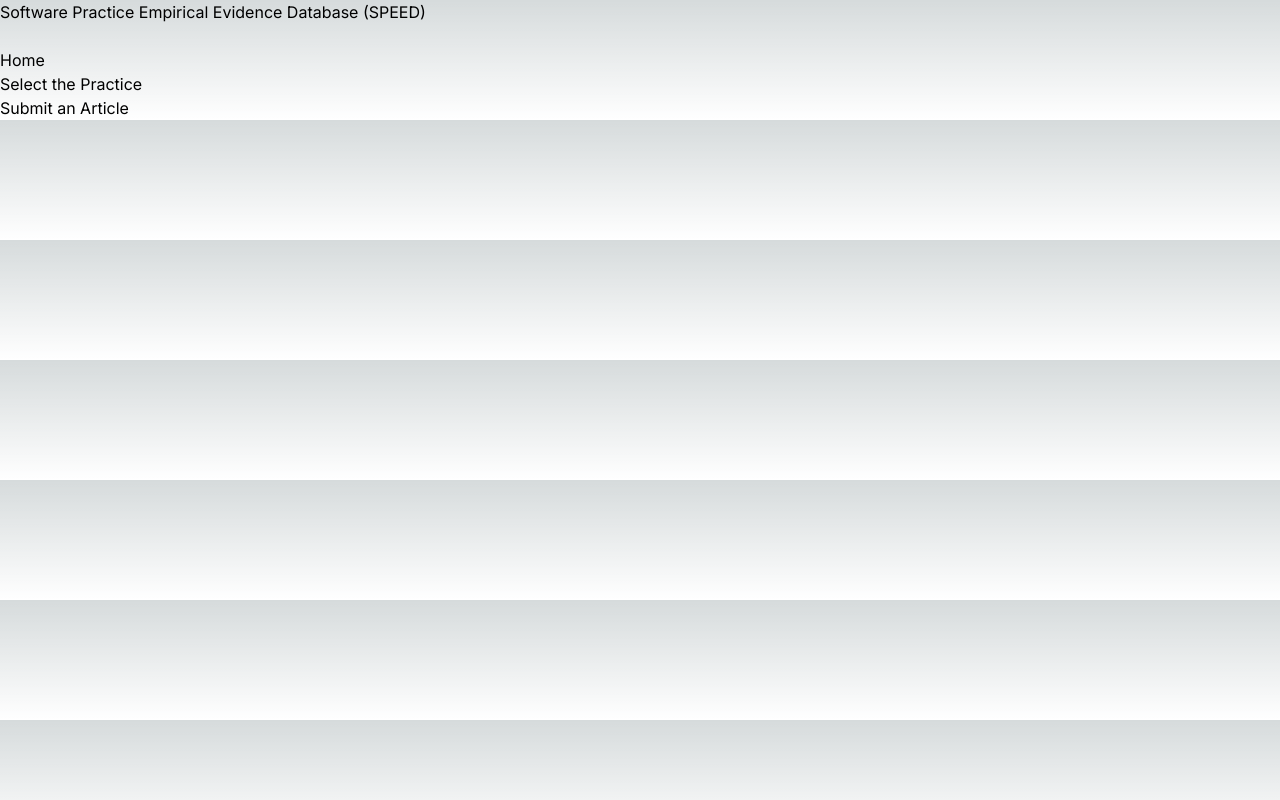
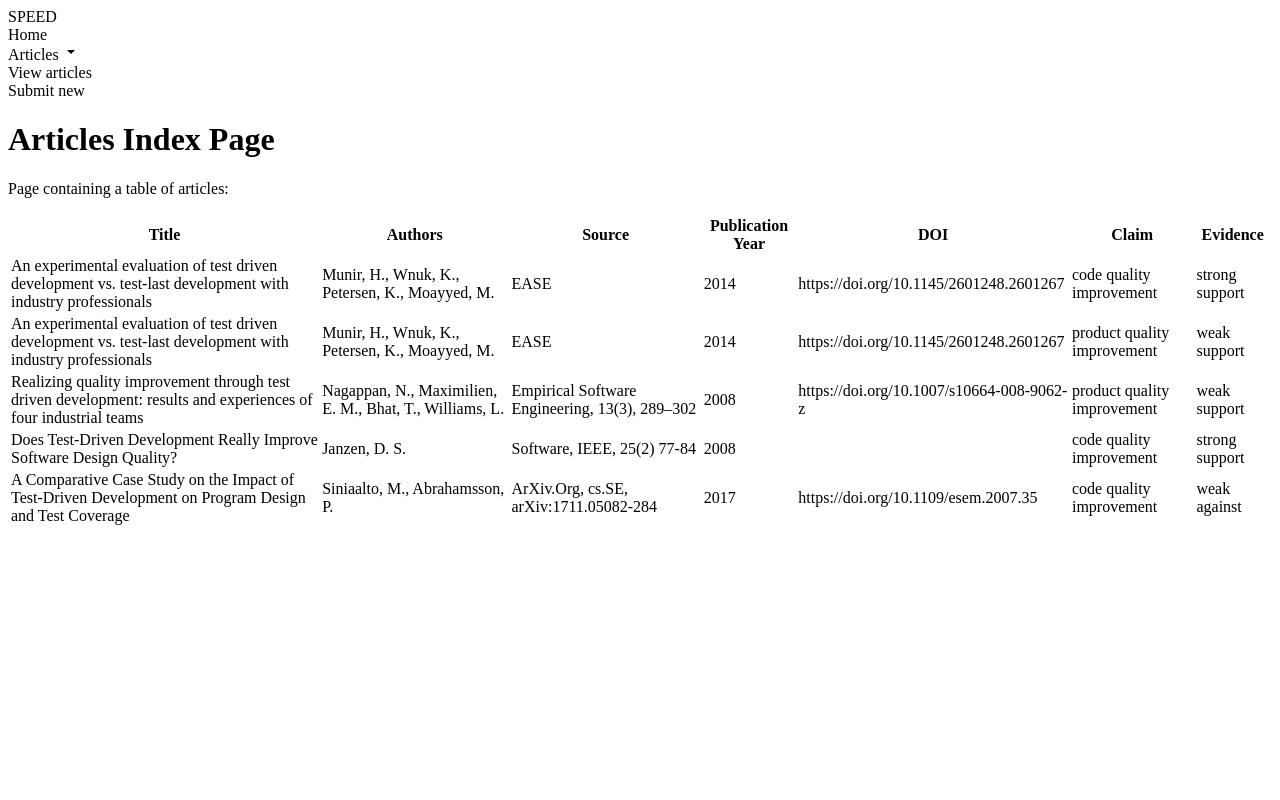
Before and after one commit to QwerldonGamm/Worksheet_4, a Next.js app in the folder frontend/: page / in a window 1280 px wide. Built offline with nearby package versions, Linux system fonts and the light colour scheme.

Commit message:
working fronted yayay the dummy data sucs

```diff
--- a/frontend/app/page.tsx
+++ /dev/null
@@ -1,21 +0,0 @@
-import Link from "next/link";
-export default function Home() {
-return (
-<div>
-<h1>Software Practice Empirical Evidence Database (SPEED)</h1>
-<br />
-<ul className="header">
-<li>
-<Link href="/">Home</Link>
-</li>
-<li>
-<Link href="/SEPractice">Select the Practice</Link>
-</li>
-<li>
-<Link href="/SubmitArticle">Submit an Article</Link>
-</li>
-</ul>
-<div className="content"></div>
-</div>
-);
-}
--- a/frontend/package.json
+++ b/frontend/package.json
@@ -16,9 +16,13 @@
     "eslint": "8.47.0",
     "eslint-config-next": "13.4.16",
     "next": "13.4.16",
+    "next-auth": "^4.23.1",
     "postcss": "8.4.28",
     "react": "18.2.0",
     "react-dom": "18.2.0",
+    "react-hook-form": "^7.45.4",
+    "react-icons": "^4.10.1",
+    "sass": "^1.65.1",
     "tailwindcss": "3.3.3",
     "typescript": "5.1.6"
   }
--- a/frontend/src/components/PopulatedNavBar.tsx
+++ b/frontend/src/components/PopulatedNavBar.tsx
@@ -0,0 +1,23 @@
+import { IoMdArrowDropdown } from "react-icons/io";
+import NavBar from "./nav/NavBar";
+import NavDropdown from "./nav/NavDropdown";
+import NavItem from "./nav/NavItem";
+
+const PopulatedNavBar = () => {
+    return (
+    <NavBar>
+    <NavItem>SPEED</NavItem>
+    <NavItem route="/" end>
+    Home
+    </NavItem>
+    <NavItem dropdown route="/articles">
+    Articles <IoMdArrowDropdown />
+    <NavDropdown>
+    <NavItem route="/articles">View articles</NavItem>
+    <NavItem route="/articles/new">Submit new</NavItem>
+    </NavDropdown>
+    </NavItem>
+    </NavBar>
+    );
+    };
+    export default PopulatedNavBar;
--- a/frontend/src/components/nav/NavDropdown.tsx
+++ b/frontend/src/components/nav/NavDropdown.tsx
@@ -0,0 +1,9 @@
+import React from "react";
+import styles from "./Nav.module.scss";
+type Props = {
+children?: React.ReactNode;
+};
+const NavDropdown = ({ children }: Props) => {
+return <div className={styles.dropdown_container}>{children}</div>;
+};
+export default NavDropdown;
--- a/frontend/src/components/nav/NavItem.tsx
+++ b/frontend/src/components/nav/NavItem.tsx
@@ -0,0 +1,34 @@
+import { useRouter } from "next/router";
+import React from "react";
+
+import styles from "./Nav.module.scss";
+type Props = {
+route?: string;
+children: React.ReactNode;
+end?: boolean;
+dropdown?: boolean;
+onClick?: boolean | (() => void);
+style?: React.CSSProperties;
+};
+const NavItem = ({ children, route, end, dropdown, onClick, style }: Props) => {
+const router = useRouter();
+const navigate: React.MouseEventHandler<HTMLDivElement> = (event) => {
+if (typeof route === "string") {
+router.push(route);
+}
+event.stopPropagation();
+};
+return (
+<div
+style={style}
+className={`${route || onClick ? styles.clickable : styles.navitem}${
+end ? ` ${styles.end}` : ""
+}${dropdown ? ` ${styles.dropdown}` : ""}`}
+onClick={typeof onClick === "function" ? onClick : navigate}
+
+>
+{children}
+</div>
+);
+};
+export default NavItem;
--- a/frontend/src/components/table/SortableTable.tsx
+++ b/frontend/src/components/table/SortableTable.tsx
@@ -0,0 +1,27 @@
+import React from "react";
+interface SortableTableProps {
+    headers: { key: string; label: string }[];
+    data: any[];
+    }
+    const SortableTable: React.FC<SortableTableProps> = ({ headers, data }) => (
+    <table>
+    <thead>
+    <tr>
+    {headers.map((header) => (
+    <th key={header.key}>{header.label}</th>
+    ))}
+    </tr>
+    </thead>
+    <tbody>
+    {data.map((row, i) => (
+    <tr key={i}>
+    {headers.map((header) => (
+    <td key={header.key}>{row[header.key]}</td>
+    ))}
+    </tr>
+    ))}
+    </tbody>
+    </table>
+    );
+
+    export default SortableTable;
--- a/frontend/src/pages/articles/new.tsx
+++ b/frontend/src/pages/articles/new.tsx
@@ -10,6 +10,7 @@ const [summary, setSummary] = useState("");
 const [linkedDiscussion, setLinkedDiscussion] = useState("");
 const submitNewArticle = async (event: FormEvent<HTMLFormElement>) => {
 event.preventDefault();
+
 console.log(
     JSON.stringify({
     title,
@@ -36,6 +37,7 @@ console.log(
     })
     );
     };
+    // return the full form
 
     return (
         <div className="container">
@@ -56,9 +58,7 @@ console.log(
         {authors.map((author, index) => {
         return (
         <div key={`author ${index}`} className={formStyles.arrayItem}>
-
-
-<input
+        <input
 type="text"
 name="author"
 value={author}
--- a/frontend/src/pages/index.tsx
+++ b/frontend/src/pages/index.tsx
@@ -1,6 +1,6 @@
 import { GetStaticProps, NextPage } from "next";
-import SortableTable from "../../components/table/SortableTable";
-import data from "../../utils/dummydata.json";
+import SortableTable from "../components/table/SortableTable";
+import data from "../utils/dummydata.json";
 interface ArticlesInterface {
 id: string;
 title: string;
--- /dev/null
+++ b/frontend/src/utils/dummydata.json
@@ -0,0 +1,54 @@
+{
+    "articles": [
+      {
+        "id": "1",
+        "title": "An experimental evaluation of test driven development vs. test-last development with industry professionals",
+        "authors": "Munir, H., Wnuk, K., Petersen, K., Moayyed, M.",
+        "source": "EASE",
+        "pubyear": "2014",
+        "doi": "https://doi.org/10.1145/2601248.2601267",
+        "claim": "code quality improvement",
+        "evidence": "strong support"
+      },
+      {
+        "_id": "2",
+        "title": "An experimental evaluation of test driven development vs. test-last development with industry professionals",
+        "authors": "Munir, H., Wnuk, K., Petersen, K., Moayyed, M.",
+        "source": "EASE",
+        "pubyear": "2014",
+        "doi": "https://doi.org/10.1145/2601248.2601267",
+        "claim": "product quality improvement",
+        "evidence": "weak support"
+      },
+      {
+        "_id": "3",
+        "title": "Realizing quality improvement through test driven development: results and experiences of four industrial teams",
+        "authors": "Nagappan, N., Maximilien, E. M., Bhat, T., Williams, L.",
+        "source": " Empirical Software Engineering, 13(3), 289–302",
+        "pubyear": "2008",
+        "doi": "https://doi.org/10.1007/s10664-008-9062-z",
+        "claim": "product quality improvement",
+        "evidence": "weak support"
+      },
+      {
+        "_id": "4",
+        "title": "Does Test-Driven Development Really Improve Software Design Quality?",
+        "authors": "Janzen, D. S.",
+        "source": "Software, IEEE, 25(2) 77-84",
+        "pubyear": "2008",
+        "doi": "",
+        "claim": "code quality improvement",
+        "evidence": "strong support"
+      },
+      {
+        "_id": "5",
+        "title": "A Comparative Case Study on the Impact of Test-Driven Development on Program Design and Test Coverage",
+        "authors": "Siniaalto, M., Abrahamsson, P.",
+        "source": "ArXiv.Org, cs.SE, arXiv:1711.05082-284",
+        "pubyear": "2017",
+        "doi": "https://doi.org/10.1109/esem.2007.35",
+        "claim": "code quality improvement",
+        "evidence": "weak against"
+      }
+    ]
+  }
```
Also changed, not shown: frontend/src/components/PopulatedNavBar.scss (+11 -0 lines), frontend/src/utils/tableFunction.tsx (+23 -0 lines), 1 other file (tests, documents, lock files or other folders).
